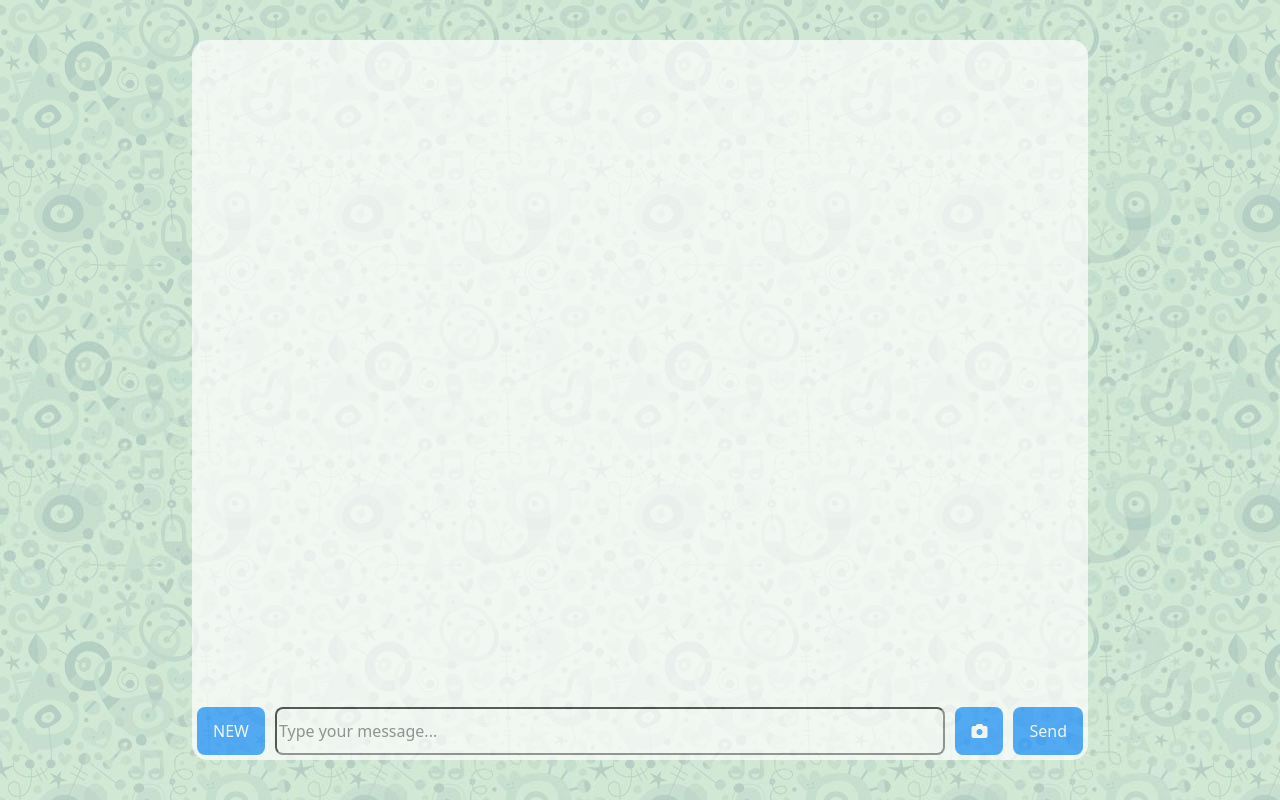
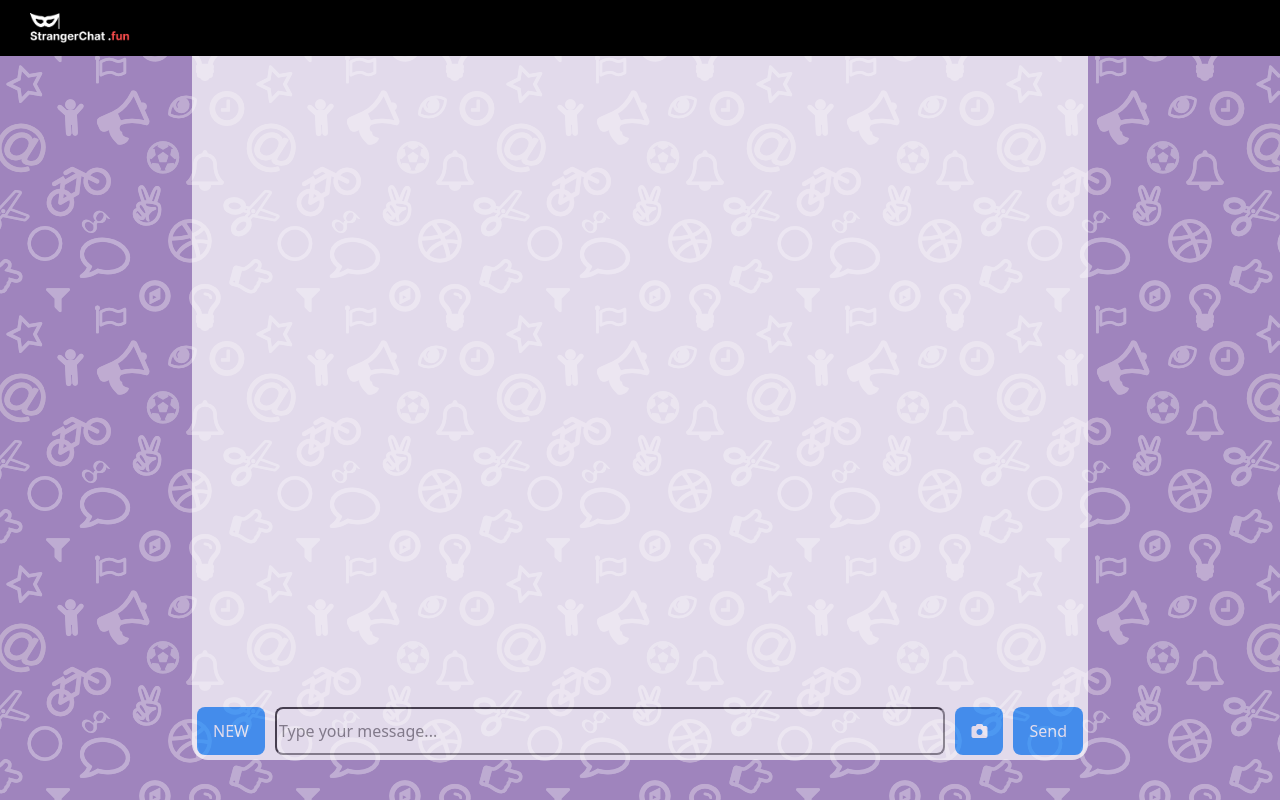
Before and after one commit to Rahul7f/random-chat-backend, a website: page public/html/chat.html in a window 1280 px wide. Drawn offline with nearby package versions, Linux system fonts and the light colour scheme; no server answers.

Commit message:
nav bar added

```diff
--- a/public/css/chat.css
+++ b/public/css/chat.css
@@ -1,5 +1,24 @@
-nav {
-  height: 5%;
+.navbar {
+  position: fixed;
+  top: 0;
+  left: 0;
+  width: 100%;
+  background-color: black;
+  color: white;
+
+  box-sizing: border-box;
+  display: flex;
+  justify-content: space-between;
+  align-items: center;
+  z-index: 1000; /* Ensures the navbar stays above other content */
+}
+
+.logo img{
+  max-height: 100px;
+  max-width: 100px; /* Adjust the size of your logo */
+  margin-left: 30px;
+  margin-top: 5px;
+  margin-bottom: 5px;
 }
 
 body {
@@ -9,7 +28,7 @@ body {
   width: 100%;
   height: 100%;
   margin: 0;
-  background-image: url(../assets/bg-chat2.jpg);
+  background-image: url(../assets/bg2.png);
 }
 
 .message-container {
--- a/public/html/chat.html
+++ b/public/html/chat.html
@@ -18,9 +18,13 @@
 </head>
 
 <body id="body">
+<div class="navbar">
+  <div class="logo">
+    <img src="../assets/nav_icon.png" alt="Logo">
+  </div>
 
 
-
+</div>
   <div class="center" id="center">
     <!-- <h2 id="status">Connecting to Server</h2> -->
 
```
Also changed, not shown: public/assets/bg.jpg (deleted), public/assets/bg2.png (added), public/assets/bgs/bg1.png (added), public/assets/bgs/bg10.png (added), public/assets/bgs/bg2.png (added), public/assets/bgs/bg3.png (added), public/assets/bgs/bg4.png (added), public/assets/bgs/bg5.png (added), public/assets/bgs/bg6.png (added), public/assets/bgs/bg7.png (added), public/assets/bgs/bg8.png (added), public/assets/bgs/bg9.png (added).
